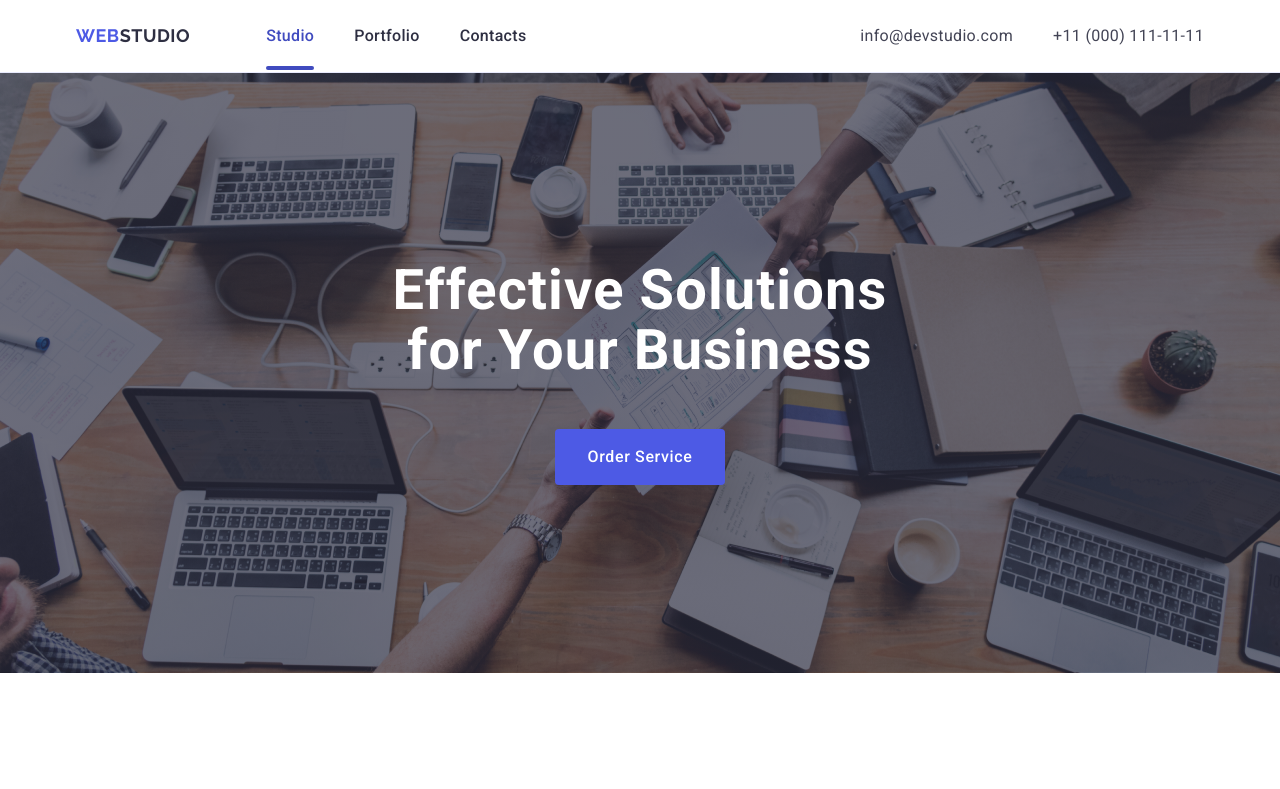
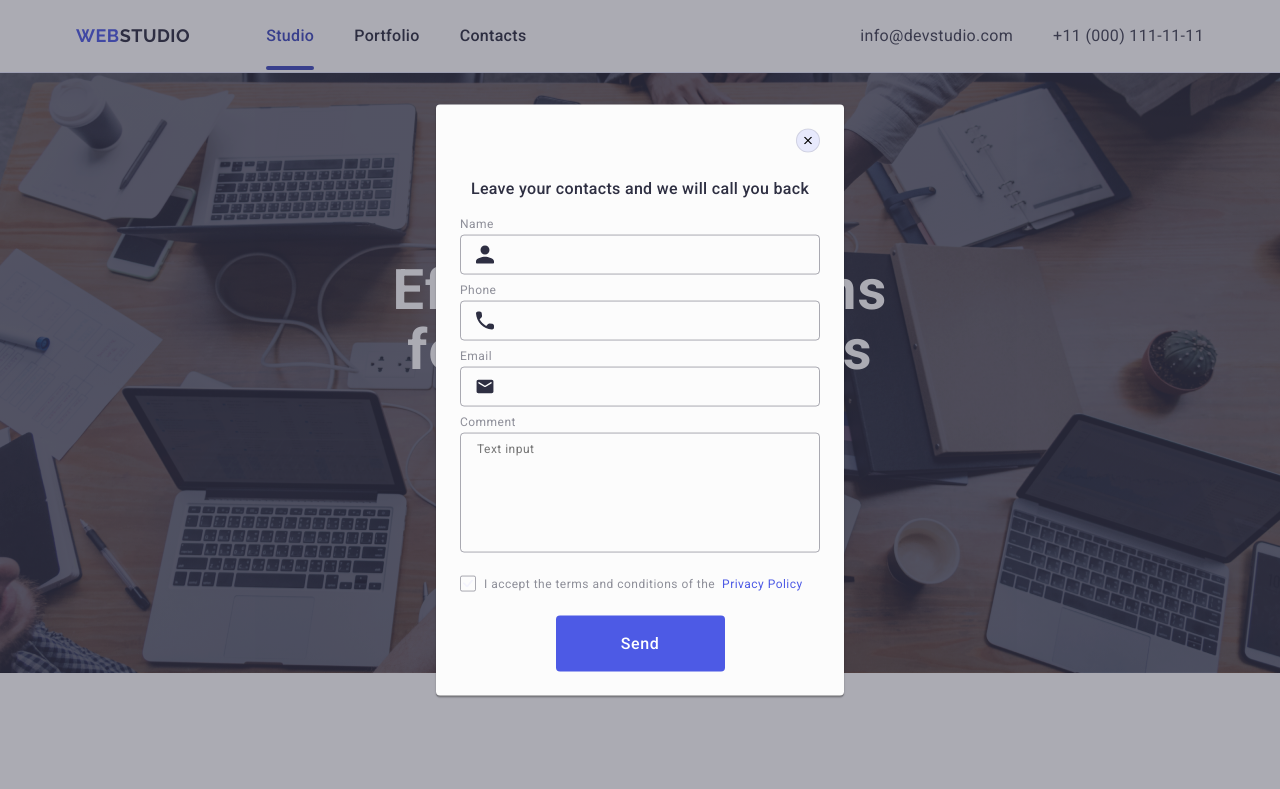
Before and after one commit to Voinovskyi/goit-markup-hw-05, a plain HTML site: page index.html in a window 1280 px wide. Shown: the top 789 px of the page. Drawn offline with nearby package versions, Linux system fonts and the light colour scheme.

Commit message:
Update 5

```diff
--- a/css/style.css
+++ b/css/style.css
@@ -574,12 +574,22 @@ ol {
 .backdrop {
   position: fixed;
   top: 0;
-  z-index: 3;
+  left: 0;
+  z-index: 999;
   width: 100%;
   height: 100%;
   background-color: rgba(46, 47, 66, 0.4);
+  opacity: 0;
+  visibility: hidden;
+  pointer-events: none;
   transition: opacity 250ms cubic-bezier(0.4, 0, 0.2, 1),
     visibility 250ms cubic-bezier(0.4, 0, 0.2, 1);
+}
+
+.backdrop.is-open {
+  opacity: 1;
+  visibility: visible;
+  pointer-events: auto;
 }
 
 .modal {
@@ -624,12 +634,6 @@ ol {
 
 .backdrop-icon {
   transition: fill 250ms cubic-bezier(0.4, 0, 0.2, 1);
-}
-
-.is-hidden {
-  visibility: hidden;
-  opacity: 0;
-  pointer-events: none;
 }
 
 .modal-icon {
--- a/index.html
+++ b/index.html
@@ -481,7 +481,7 @@
     </footer>
 
     <!--backdrop-->
-    <div class="backdrop is-hidden" data-modal>
+    <div class="backdrop is-open" data-modal>
       <div class="modal">
         <button type="button" class="modal-btn" data-modal-close>
           <svg class="backdrop-icon" width="8" height="8">
--- a/js/modal.js
+++ b/js/modal.js
@@ -9,6 +9,6 @@
   refs.closeModalBtn.addEventListener("click", toggleModal);
 
   function toggleModal() {
-    refs.modal.classList.toggle("is-hidden");
+    refs.modal.classList.toggle("is-open");
   }
 })();
```
